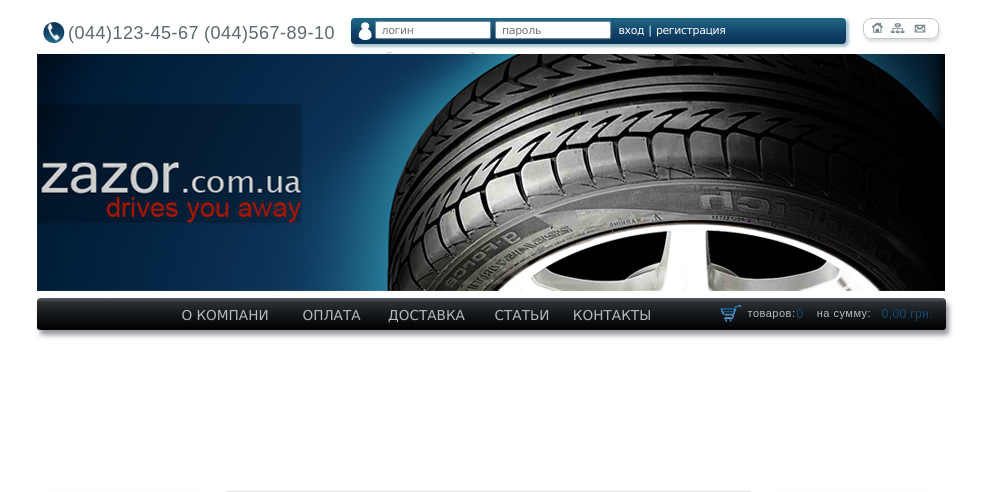
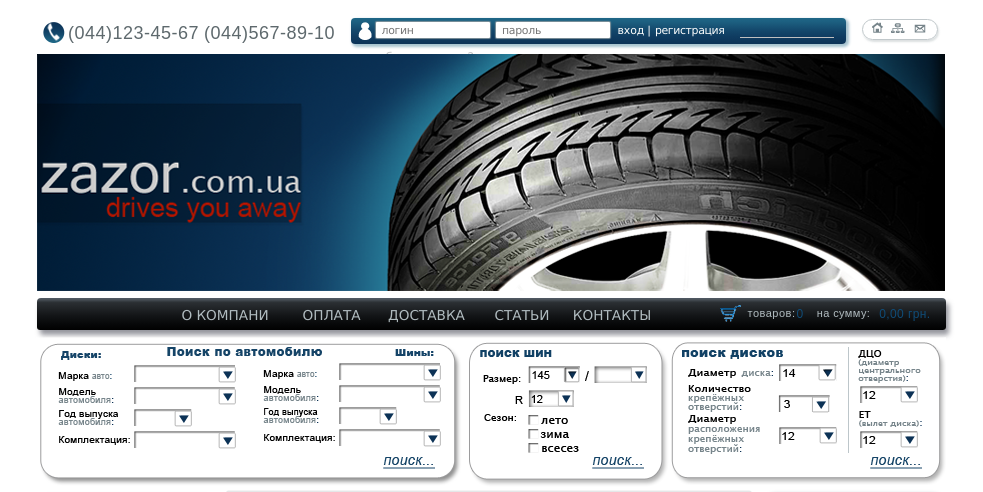
Before and after one commit to KathrinKozieva/html_06, a plain HTML site: page index.html in a window 1280 px wide. Shown: the top 492 px of the page, without its empty margins (149-1132 px from the left). Drawn offline with Linux system fonts and the light colour scheme.

Commit message:
Hometask HTML-06

```diff
--- a/css/style.css
+++ b/css/style.css
@@ -86,13 +86,26 @@ header {
 	padding-left: 6px;
 }
 
-.login-form .enter {
+.login-form input[type="submit"]{
 	float: left;
-	margin-left: 2px;
+	border: none;
+	background: none;
+	color: white;
+	font-size: 10.91px;
+	line-height: 25.46px;
+	font-family: "Lucida Sans Unicode";
+	cursor: pointer;
+	letter-spacing: -0.1px;
+	margin-left: 1px;
+}
+
+.login-form .reg {
+	float: left;
+	margin-left: 3px;
 	height: 27px;
 }
 
-.login-form .enter a {
+.login-form .reg a {
 	font-size: 10.91px;
 	line-height: 25.46px;
 	font-family: "Lucida Sans Unicode";
@@ -102,7 +115,7 @@ header {
 	letter-spacing: -0.35px;
 }
 
-.login-form .enter span {
+.login-form .reg span {
 	font-size: 10.91px;
 	line-height: 25.46px;
 	font-family: "Lucida Sans Unicode";
@@ -122,23 +135,34 @@ header .password a {
 	font-size: 12px;
 	line-height: 26px;
 	font-family: "Lucida Sans Unicode";
-	letter-spacing: 0.2px;
+	letter-spacing: 0.1px;
 	color: #bfbfbf;
+	text-decoration: none;
 }
+
+header .underline-password {
+	height: 1px;
+	width: 94px;
+	background: #bfbfbf;
+	position: absolute;
+	margin-top: 37px;
+	margin-left: 703px;
+}
+
 
 .wrapper header .navi {
 	float: right;
 	width: 74px;
 	height: 19px;
-	margin-top: 18px;
-	margin-right: 6px;
+	margin-top: 19px;
+	margin-right: 7px;
 	-webkit-border-radius: 8px;
 	-moz-border-radius: 8px;
-	border-radius: 8px;
+	border-radius: 12px;
 	border: 1px solid #c1c8cb;
-	-webkit-box-shadow: 1px 3px 3px 0px rgba(208, 213, 215, 0.75);
-	-moz-box-shadow:    1px 3px 3px 0px rgba(208, 213, 215, 0.75);
-	box-shadow:         1px 3px 3px 0px rgba(208, 213, 215, 0.75);
+	-webkit-box-shadow: 1px 2px 2px 0px rgba(208, 213, 215, 0.75);
+	-moz-box-shadow:    1px 2px 2px 0px rgba(208, 213, 215, 0.75);
+	box-shadow:         1px 2px 2px 0px rgba(208, 213, 215, 0.75);
 }
 
 .navi ul {
@@ -151,22 +175,24 @@ header .password a {
 
 .navi ul li {
 	float: left;
+	margin-top: -1px;
 }
 
 .navi ul .home {
-	margin-left: 8px;
+	margin-left: 9px;
 	height: 12px;
 }
 
 .navi ul .map {
 	margin-left: 8px;
 	height: 12px;
-	margin-top: 1px;
+	margin-top: -0.5px;
 }
 
 .navi ul .mail {
 	margin-left: 9px;
 	height: 12px;
+	margin-top: -1px;
 }
 
 .baner {
@@ -348,7 +374,7 @@ nav .contact a:hover{
 	font-size: 11px;
 	font-family: Arial;
 	padding-top: 5px;
-	letter-spacing: 0.5px;
+	letter-spacing: 0.4px;
 	padding-left: 12px;
 }
 
@@ -356,7 +382,7 @@ nav .contact a:hover{
 	color: #104c77;
 	font-size: 12px;
 	font-family: Arial;
-	margin-left: 9.5px;
+	margin-left: 8px;
 	letter-spacing: 0.4px;
 }
 
@@ -523,6 +549,13 @@ aside ul .chepter3 img {
 }
 
 
+.add {
+	position: absolute;
+	margin-top: 7px;
+	margin-left: 45px;
+}
+
+
 /* MAIN */
 
 
@@ -638,8 +671,8 @@ main .figure1 .rate span {
 
 .rigth .brandlist {
 	height: 25px;
-	width: 182px;
-	margin-top: 5px;
+	width: 180px;
+	margin-top: 3px;
 	margin-left: 10px;
 	border-radius: 13px;
 	border: 1px solid #8b979c;
@@ -653,7 +686,7 @@ main .figure1 .rate span {
 .rigth .brandlist a {
     text-decoration: none;
 	margin-left: 30px;
-	margin-top: 2px;
+	margin-top: 4px;
 	line-height: 25.46px;
 	font-size: 14px;
 	font-family: "Lucida Sans Unicode";
@@ -670,7 +703,7 @@ main .figure1 .rate span {
 .rigth .tiers {
 	height: 28px;
 	width: 134px;
-	margin-top: 12px;
+	margin-top: 14px;
 	margin-left: 23px;
 	margin-bottom: 3px;
 	border-radius: 15px;
--- a/index.html
+++ b/index.html
@@ -20,9 +20,9 @@
 				<img src="img/author.png" alt="authorization">
 				<input type="text" name="login" required placeholder="логин">
 				<input type="password" name="password" required placeholder="пароль">
+				<input type="submit" value="вход">
 
-			<div class="enter">
-			<a href="#">вход</a>
+			<div class="reg">
 			<span>|</span>
 			<a href="#">регистрация</a>
 			</div>
@@ -31,7 +31,7 @@
 			</div>
 
 			</form>
-
+			<div class="underline-password"></div>
 
 			<div class="navi">
 				<ul>
@@ -66,6 +66,9 @@
 			</div>
 		</nav>
 
+		<div class="add">
+		<img src="img/3forms.png" alt="forms">
+		</div>
 
 		<div class="wrap">
 			<aside>
```
Also changed, not shown: img/3forms.png (added).
